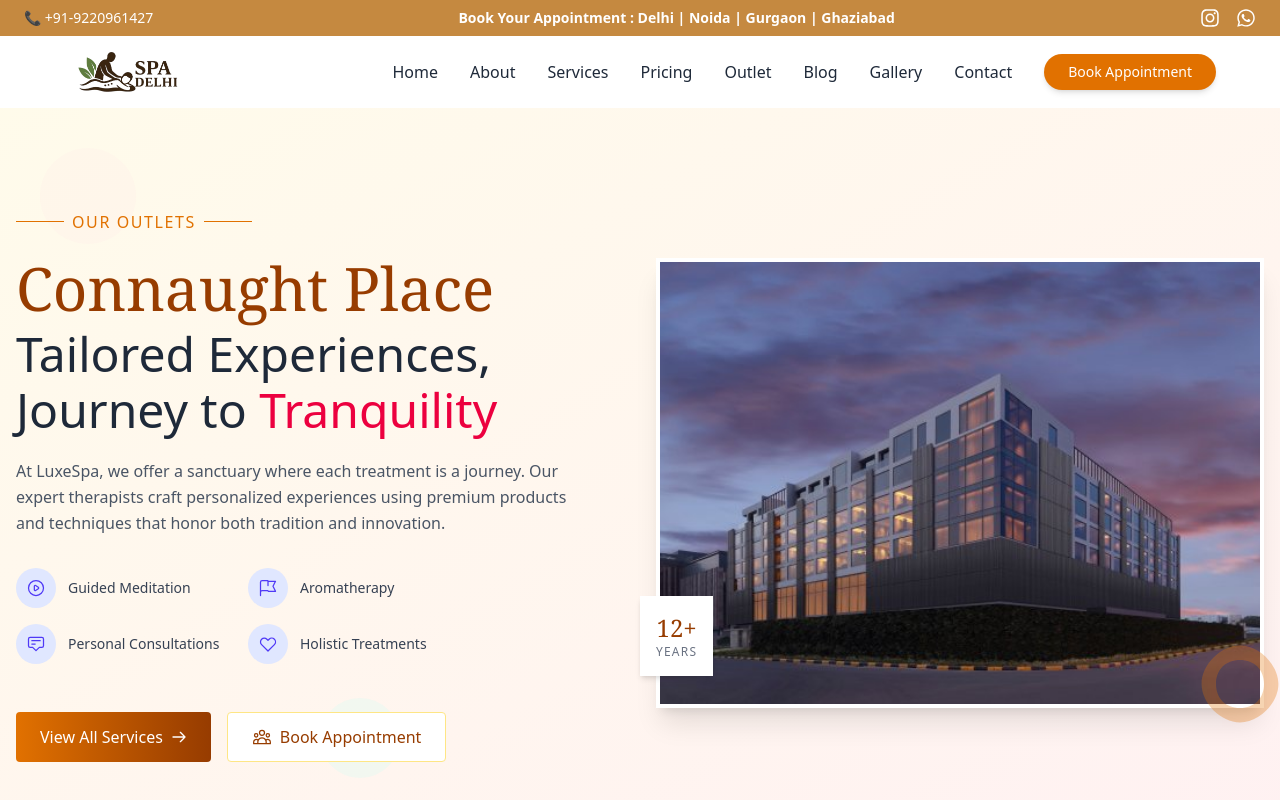
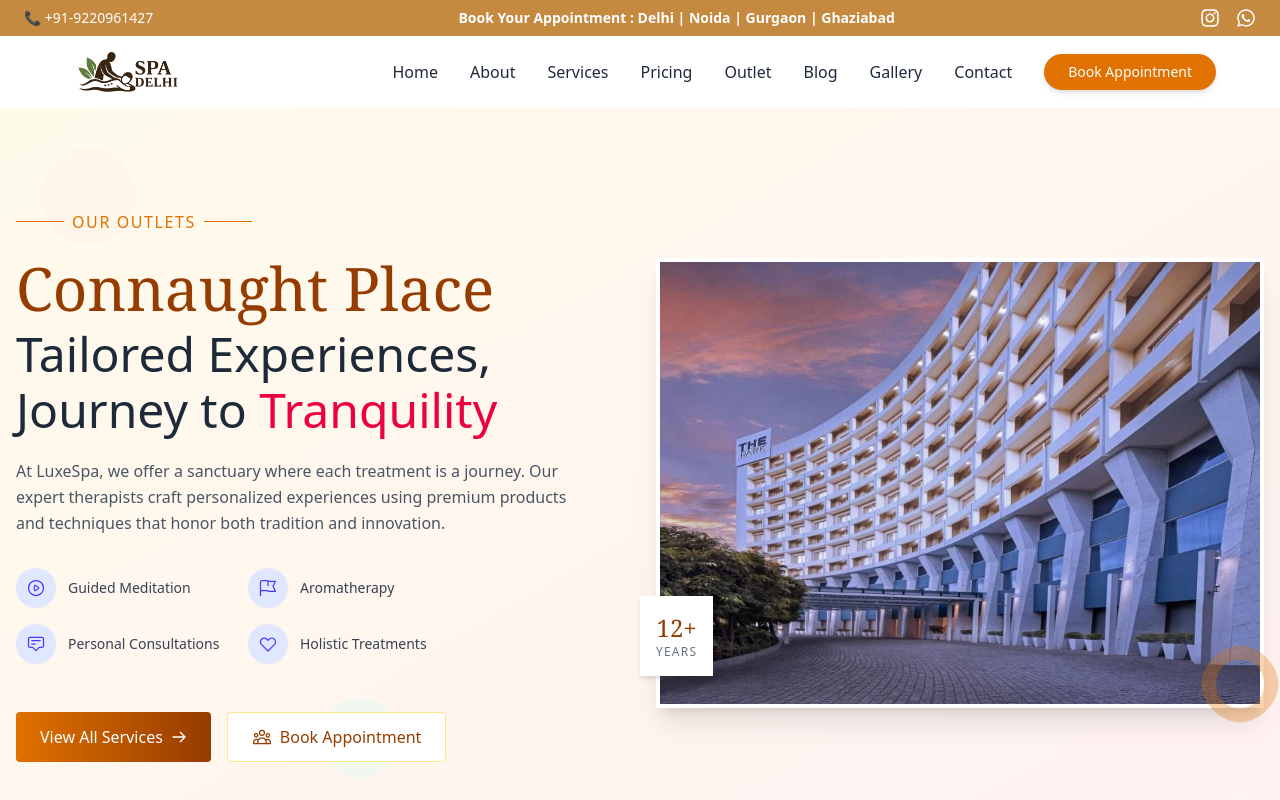
Before and after one commit to Prakash84/schoolsite, a Next.js app: page /outlet/cp in a window 1280 px wide. Shown: the top 800 px of the page. Built offline with nearby package versions, Linux system fonts and the light colour scheme.

Commit message:
Updated something

```diff
--- a/src/app/outlet/cp/page.js
+++ b/src/app/outlet/cp/page.js
@@ -243,7 +243,7 @@ export default function cp() {
             <div className="absolute inset-0 border-4 border-white shadow-xl overflow-hidden">
               <div className="relative w-full h-full">
                 <img
-                  src="/images/RoseateHouse.jpg" // ✅ Yahan apna image path daal
+                  src="/images/TheParkConnaughtPlace.jpg" // ✅ Yahan apna image path daal
                   alt="Spa Environment"
                   className="w-full h-full object-cover"
                 />
--- a/src/app/outlet/lajpatnagar/page.js
+++ b/src/app/outlet/lajpatnagar/page.js
@@ -243,7 +243,7 @@ export default function lajpatnagar() {
             <div className="absolute inset-0 border-4 border-white shadow-xl overflow-hidden">
               <div className="relative w-full h-full">
                 <img
-                  src="/images/RoseateHouse.jpg" // ✅ Yahan apna image path daal
+                  src="/images/lajpatnagar.jpg" // ✅ Yahan apna image path daal
                   alt="Spa Environment"
                   className="w-full h-full object-cover"
                 />
```
Also changed, not shown: 1 other file (tests, documents, lock files or other folders).
